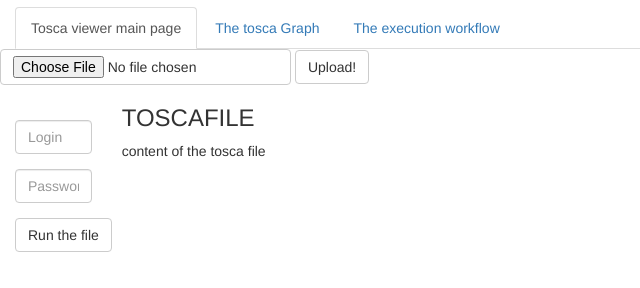
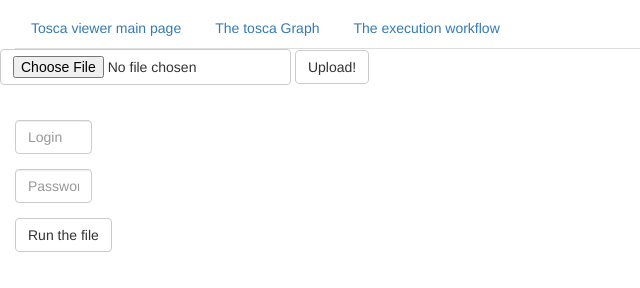
Before and after one commit to owulveryck/toscaviewer, a plain HTML site: page htdocs/index.html in a window 1280 px wide. Shown: the part 56-344 px from the top of the page, without its empty margins (0-640 px from the left). Drawn offline with Linux system fonts and the light colour scheme.

Commit message:
The index is not active anymore

```diff
--- a/htdocs/index.html
+++ b/htdocs/index.html
@@ -57,7 +57,7 @@
 <div class="container-fluid">
   <h2>ToscaViewer / GO</h2>
   <ul class="nav nav-tabs">
-    <li class="active"><a data-toggle="tab" href="#toscaSource">Tosca viewer main page</a></li>
+      <li><a data-toggle="tab" href="#toscaSource">Tosca viewer main page</a></li>
     <li><a data-toggle="tab" href="#toscaGraph">The tosca Graph</a></li>
     <li><a data-toggle="tab" href="#toscaWorkflow">The execution workflow</a></li>
   </ul>
@@ -87,20 +87,16 @@
     </div>
     <div class="col-sm-11">
   <div class="tab-content">
-    <div id="toscaFile" class="tab-pane fade in active">
-      <h3>TOSCAFILE</h3>
-      <p>content of the tosca file</p>
+    <div id="toscaSource" class="tab-pane fade">
+        <div class="embed-responsive embed-responsive-16by9">
+            <iframe class="embed-responsive-item" src="/tosca.yaml"></iframe>
+        </div>
     </div>
     <div id="toscaGraph" class="tab-pane fade">
         <img class="img-responsive" src="/tosca.svg" alt="SVG Representation of the tosca file">
     </div>
     <div id="toscaWorkflow" class="tab-pane fade">
         <img class="img-responsive" src="/workflow.svg" alt="SVG Representation of the workflow file">
-    </div>
-    <div id="toscaSource" class="tab-pane fade">
-        <div class="embed-responsive embed-responsive-16by9">
-            <iframe class="embed-responsive-item" src="/tosca.yaml"></iframe>
-        </div>
     </div>
   </div>
 </div>
```
